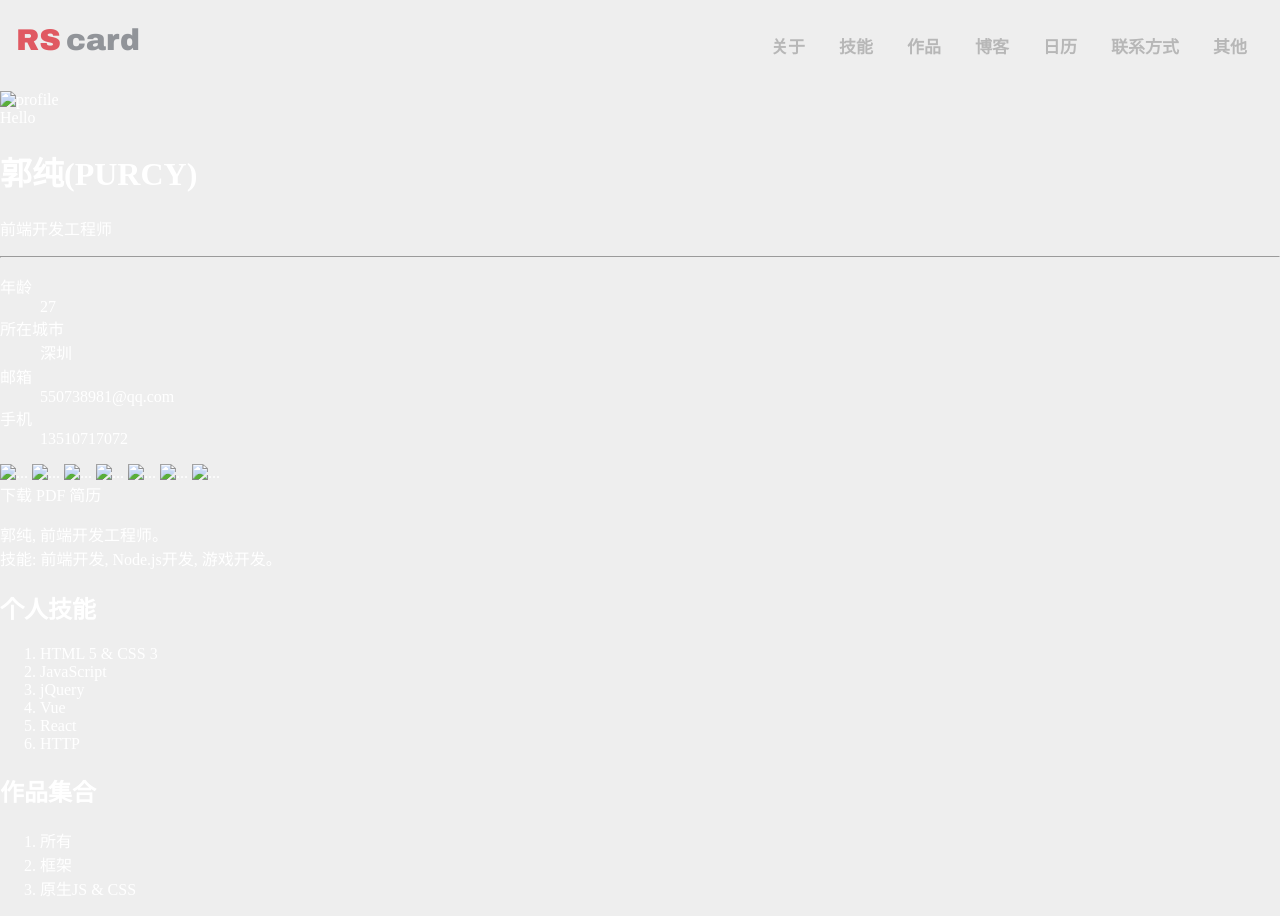
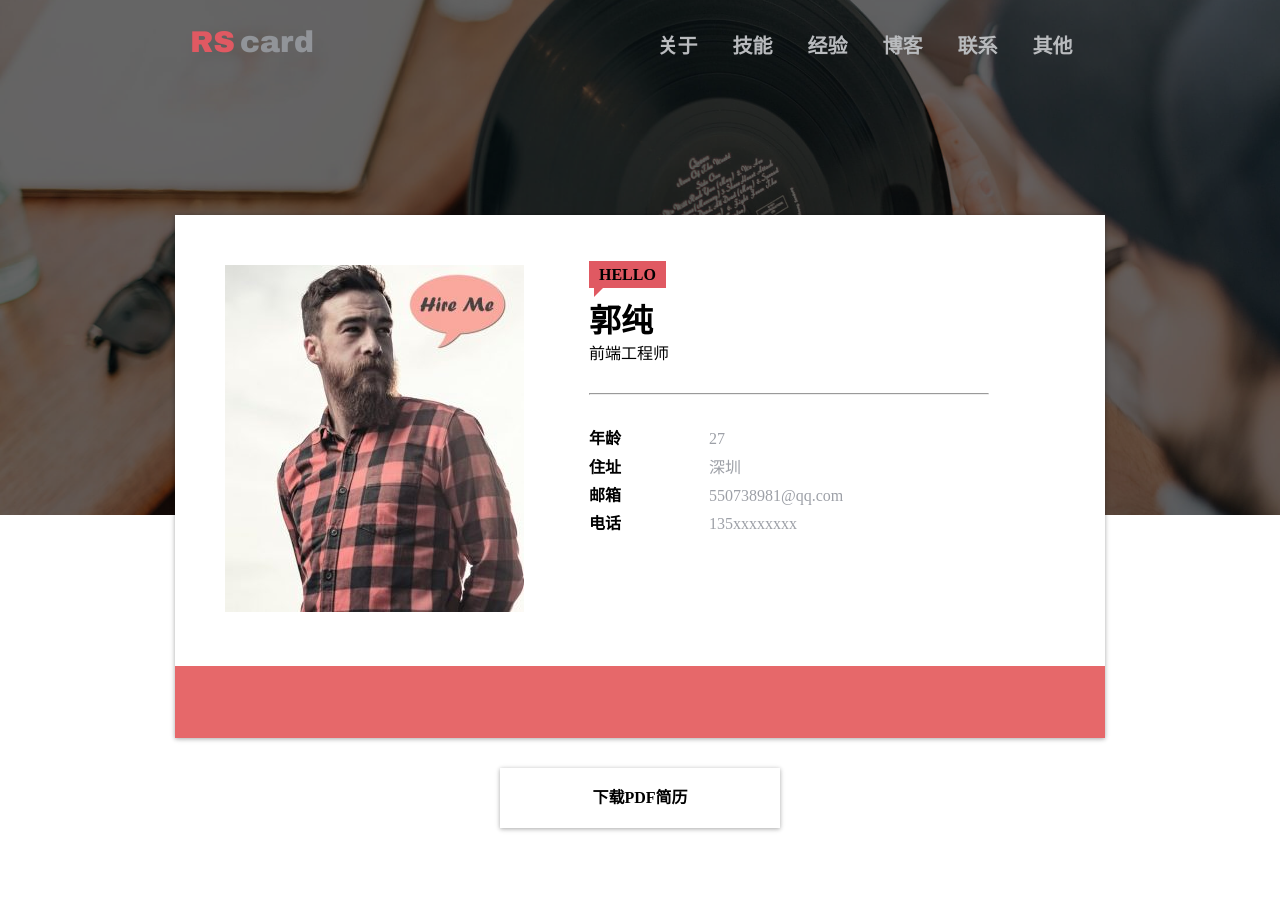
Before and after one commit to guochun/Resume, a website: page index.html in a window 1280 px wide. After the commit the page ends 858 px from the top, so only its background shows below. Drawn offline with Linux system fonts and the light colour scheme.

Commit message:
rebuild resume

```diff
--- a/index.html
+++ b/index.html
@@ -1,113 +1,103 @@
 <!DOCTYPE html>
-<html>
+<html lang="en">
+
 <head>
+	<meta charset="UTF-8">
+	<meta name="viewport" content="width=device-width, initial-scale=1.0">
+	<meta http-equiv="X-UA-Compatible" content="ie=edge">
 	<title>Resume</title>
+	<link rel="stylesheet" href="./styles/normalize.css">
+	<link rel="stylesheet" href="./styles/util.css">
 	<link rel="stylesheet" href="./styles/main.css">
+	<script src="//at.alicdn.com/t/font_774778_ics5fptj2te.js"></script>
 </head>
+
 <body>
-
-		<!--顶部导航栏-->
-		<div class="topNavBar clearfix">
-			<a href="#" class="logo" alt="logo">
-				<span class="rs">RS</span>
-				<span class="card">card</span>
+	<header class="topBar">
+		<div class="topBar_inner clearfix">
+			<a href="#" class="logo">
+				<span class="logo_rs">RS</span>
+				<span class="logo_card">card</span>
 			</a>
 			<nav>
-				<ul class="clearfix ">
-					<li><a href="#">关于</a></li>
-					<li><a href="#">技能</a></li>
-					<li><a href="#">作品</a></li>
-					<li><a href="#">博客</a></li>
-					<li><a href="#">日历</a></li>
-					<li><a href="#">联系方式</a></li>
-					<li><a href="#">其他</a></li>
+				<ul class="clearfix">
+					<li>
+						<a href="#">关于</a>
+					</li>
+					<li>
+						<a href="#">技能</a>
+					</li>
+					<li>
+						<a href="#">经验</a>
+					</li>
+					<li>
+						<a href="#">博客</a>
+					</li>
+					<li>
+						<a href="#">联系</a>
+					</li>
+					<li>
+						<a href="#">其他</a>
+					</li>
 				</ul>
 			</nav>
 		</div>
-		<!--顶部导航栏关闭-->
-
-		<div class="banner" style="background-image: url(#)"></div>
-
-		<!--内容主体-->
+	</header>
+	<div class="banner">
+		<div class="mask">
+		</DIV>
+	</div>
 	<main>
-			<!--简历卡片-->
-			<div class="card">
-				<div class="summary">
-					<!--个人头像-->
 		<div class="profile">
-						<img src="#" alt="profile">
+			<div class="summary clearfix">
+				<div class="summary_avatar">
+					<img src="./img/avatar.jpg" alt="avatar">
 				</div>
-					<!--个人头像关闭-->
-					<!--个人信息-->
-					<div class="content">
-							<span class="greeting">Hello</span>
-							<h1>郭纯(PURCY)</h1>
-						    <p>前端开发工程师</p>
+				<div class="summary_detail">
+					<span class="sayhi">HELLO</span>
+					<H1>郭纯</H1>
+					<p>前端工程师</p>
 					<hr>
-						    <dl>
+					<dl class="clearfix">
 						<dt>年龄</dt>
 						<dd>27</dd>
-						    	<dt>所在城市</dt>
+						<dt>住址</dt>
 						<dd>深圳</dd>
 						<dt>邮箱</dt>
 						<dd>550738981@qq.com</dd>
-						    	<dt>手机</dt>
-						    	<dd>13510717072</dd>
+						<dt>电话</dt>
+						<dd>135xxxxxxxx</dd>
 					</dl>
 				</div>
-					<!--个人信息关闭-->
 			</div>
-				<!--自媒体-->
 			<footer class="media">
-						<a href="#"><img src="#" alt="..."></a>
-						<a href="#"><img src="#" alt="..."></a>
-						<a href="#"><img src="#" alt="..."></a>
-						<a href="#"><img src="#" alt="..."></a>
-						<a href="#"><img src="#" alt="..."></a>
-						<a href="#"><img src="#" alt="..."></a>
-						<a href="#"><img src="#" alt="..."></a>
+				<a href="#">
+					<svg class="icon" aria-hidden="true">
+						<use xlink:href="#icon-github"></use>
+					</svg>
+				</a>
+
+				<a href="#">
+					<svg class="icon" aria-hidden="true">
+						<use xlink:href="#icon-twitter"></use>
+					</svg>
+				</a>
+
+				<a href="#">
+					<svg class="icon" aria-hidden="true">
+						<use xlink:href="#icon-weibo"></use>
+					</svg>
+				</a>
+
+				<a href="#">
+					<svg class="icon" aria-hidden="true">
+						<use xlink:href="#icon-tian7_facebook"></use>
+					</svg>
+				</a>
 			</footer>
-				<!--自媒体关闭-->
 		</div>
-			<!--简历卡片关闭-->
-			<a class="buttonDownLoad" href="#">下载 PDF 简历</a>
-			<p>
-				郭纯, 前端开发工程师。<br>
-				技能: 前端开发, Node.js开发, 游戏开发。
-			</p>
+		<a class="donwload" href="">下载PDF简历</a>
 	</main>
-		<!--内容主体关闭-->
+</body>
 
-		<!--个人技能区块-->
-		<section>
-			<h2>个人技能</h2>
-			<ol>
-				<li>HTML 5 &amp; CSS 3</li>
-				<li>JavaScript</li>
-				<li>jQuery</li>
-				<li>Vue</li>
-				<li>React</li>
-				<li>HTTP</li>
-			</ol>
-		</section>
-		<!--个人技能区块关闭-->
-
-		<!--作品集区块-->
-		<section>
-			<h2>作品集合</h2>
-			<nav>
-				<ol>
-					<li>所有</li>
-					<li>框架</li>
-					<li>原生JS &amp; CSS</li>
-				</ol>
-			</nav>
-			<div class="production">
-				<div class="big"></div>
-				<div class="small"></div>
-				<div class="small"></div>
-			</div>
-		</section>
-		<!--作品集区块关闭-->
-	</body>
 </html>
--- a/styles/main.css
+++ b/styles/main.css
@@ -1,67 +1,179 @@
-body{
-	background: #eee;
-	color: white;
-	padding: 0px;
-	margin: 0px;
+.topBar{
+	position: fixed;
+	width: 100%;
+	font-family: "Arial Black";
+	font-weight: bold;
 }
-a{
-	color: inherit;
-	text-decoration: none;
+.topBar_inner {
+
+	padding: 25px 190px;
 }
-/*清除浮动*/
-.clearfix::after{
+.topBar .logo {
+	float: left;
+	font-size: 30px;
+}
+.topBar .logo .logo_rs {
+	color: #E05962;
+}
+.topBar .logo .logo_card {
+	color: #919499;
+	margin-left: -5px;
+}
+
+.topBar nav{
+	float: right;
+	padding: 10px 0px;
+	font-size: 20px;
+}
+
+.topBar nav>ul>li {
+	float: left;
+	margin: 0px 17.5px;
+	position: relative;
+}
+
+.topBar nav>ul>li>a {
+	color: #B9BBBE;
+	padding-bottom: 5px;
+	display: block;
+	white-space: nowrap;
+	text-align: center;
+}
+
+.topBar nav>ul>li>a:after {
+	content: "";
+	height: 3px;
+	width: 0%;
+	position: absolute;
+	left: 0px;
+	bottom: -5px;
+	background-color: #E05962;
+	box-sizing: border-box;
+	border-radius: 10px;
+	transition: width 0.2s ease-out;
+
+}
+
+
+.topBar nav li:hover>a:after {
+	width: 100% !important;
+}
+
+.banner{
+	background-image: url(../img/rs-cover.jpg);
+	background-size: cover;
+	background-position: center;
+	height: 515px;
+}
+
+.banner .mask{
+
+	height: 100%;
+	background: rgba(0, 0, 0, 0.6);
+}
+
+main .profile {
+
+	max-width: 930px;
+	margin: 0px auto;
+	box-shadow: 0 1px 6px rgba(0, 0, 0, 0.12), 0 1px 4px rgba(0, 0, 0, 0.24);
+	margin-top: -300px;
+	z-index: 100;
+	background: #fff;
+}
+main .summary{
+	padding: 50px;
+}
+main .summary>.summary_avatar {
+	float: left;
+}
+main .summary>.summary_detail {
+	float: left;
+	margin-left: 65px;
+	width: 400px;
+}
+
+main .summary>.summary_detail>.sayhi{
+
+	background-color: #E05962;
+	font-weight: bold;
+	line-height: 20px;
+	padding: 5px 10px;
+	position: relative;
+
+
+}
+
+main .summary>.summary_detail>.sayhi:after{
 	content: "";
 	display: block;
-	clear: both;
-}
-.topNavBar {
-	padding: 20px 16px;
-}
-.topNavBar .logo{
-	float: left;
-}
-.topNavBar > nav {
-	float: right;
-}
-.topNavBar > nav > ul {
-
-	list-style: none;
-	margin: 0px;
-	padding: 0px;
-}
-.topNavBar > nav > ul > li {
-
-	float: left;
-	margin: 0 17px;
+	width: 0px;
+	height: 0px;
+	border-top: 12px solid #E05962;
+	border-right: 12px solid transparent;
+	position: absolute;
+	left: 5px;
 }
 
-.topNavBar > nav > ul > li > a {
+main .summary>.summary_detail>h1{
 
-	font-size: 17px;
-	font-weight: bold;
-	color: #B7B7B7;
-	border-bottom: 3px solid transparent;
-	border-top: 3px solid transparent;
-	padding-bottom: 10px;
-	padding-top: 10px;
-	display: block;
+	margin-top: 18px;
+	margin-bottom: 5px;
+}
+main .summary>.summary_detail>p{
+	margin-top: 0px;
+}
+main .summary>.summary_detail>hr{
+
+    margin: 30px 0px;
 }
 
-.topNavBar > nav > ul > li > a:hover{
-	border-bottom: 3px solid #e06567;
+.summary_detail>dl>dd, .summary_detail>dl>dt {
+	float: left;
+	margin: 5px 0px;
+}
+.summary_detail>dl>dt{
 
+	font-weight: bold;
+	width: 30%;
 }
-.topNavBar .logo{
-	font-size: 30px;
-	font-family: "Arial Black";
+.summary_detail>dl>dd{
+	color: #9da0a7;
+	width: 70%;
+}
+main footer.media a {
+	display: inline-block;
+	width: 40px;
+	line-height: 30px;
+	padding: 5px 0px;
+	border-radius: 50%;
+	margin: 16px 16px;
+}
+main footer.media  svg {
+
+	width: 30px;
+	height: 30px;
+	fill: white;
+	vertical-align: top;
+}
+main footer.media {
+	background: #e6686a;
+	text-align: center;
+}
+
+main footer.media a:hover {
+	background: #cf5d5f;
+}
+
+main .donwload {
+
+	display: block;
+	margin: 30px auto;
+	width: 280px;
+	text-align: center;
 	font-weight: bold;
-	padding-top: 4px;
-	padding-bottom: 4px;
+	color: black;
+	line-height: 30px;
+	padding: 15px 0px;
+	box-shadow: 0 1px 6px rgba(0, 0, 0, 0.12), 0 1px 4px rgba(0, 0, 0, 0.24);
 }
-.logo .rs{
-	color: #E05962;
-}
-.logo .card {
-	margin-left: -5px;
-	color: #919499;
-}
--- /dev/null
+++ b/styles/util.css
@@ -0,0 +1,19 @@
+body{
+
+}
+.clearfix:after {
+    content: "";
+    display: block;
+    clear: both;
+}
+a {
+    text-decoration: none;
+
+}
+
+ul{
+
+    padding: 0px;
+    margin: 0px;
+    list-style: none;
+}
```
Also changed, not shown: package.json (added, +22 -0 lines), img/avatar.jpg (added), img/rs-cover.jpg (added), styles/normalize.css (added), 1 other file. Lines whose indentation alone changed are shown as unchanged.
